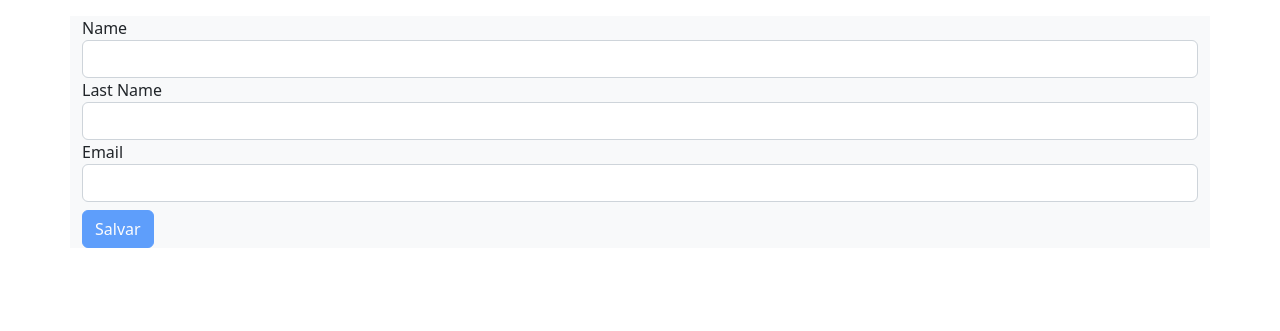
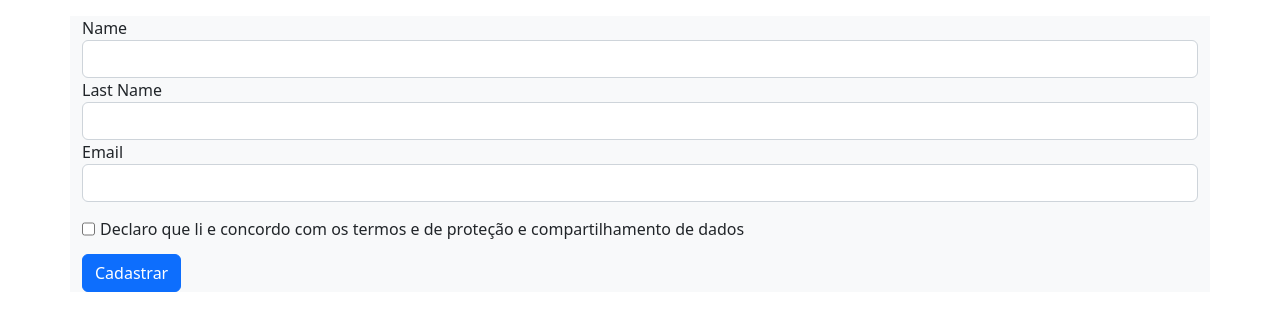
Before and after one commit to devgoncalves98/crud2, a CodeIgniter 4 app: the page made by app/Views/form.php in a window 1280 px wide. Shown: the top 331 px of the page. Run offline with PHP 8.4 and a stand-in for CodeIgniter, Linux system fonts and the light colour scheme; the template is opened without the code that fills it, so the values that code supplies are empty; some libraries are stand-ins or nearby versions.

Commit message:
algo adicionado sobre json

```diff
--- a/app/Views/form.php
+++ b/app/Views/form.php
@@ -8,42 +8,47 @@
   <link href="https://cdn.jsdelivr.net/npm/bootstrap@5.2.3/dist/css/bootstrap.min.css" rel="stylesheet" integrity="sha384-rbsA2VBKQhggwzxH7pPCaAqO46MgnOM80zW1RWuH61DGLwZJEdK2Kadq2F9CUG65" crossorigin="anonymous">
   <script src="https://cdn.jsdelivr.net/npm/bootstrap@5.2.3/dist/js/bootstrap.bundle.min.js" integrity="sha384-kenU1KFdBIe4zVF0s0G1M5b4hcpxyD9F7jL+jjXkk+Q2h455rYXK/7HAuoJl+0I4" crossorigin="anonymous"></script>
   <title>Document</title>
-
   <script>
-    const input = document.querySelector('.form-control');
-    const button = document.querySelector('.btn mt-2 btn-primary')
-    const validateInput = ({target}) => {
-      if (target.value = '') {
-        button.removeAttribute('disabled');
-        return;
-      }else{
+  const button = document.querySelector('button')
+  function validacao(){
         button.setAttribute('disabled', '');
   }
-    }
-
-    input.addEventListener('input', validateInput);
 </script>
 </head>
-
+<style>
+  .checkbox{
+    display: flex;
+    flex-direction: row;
+    margin-top: 10px;
+  }
+  p{
+    margin: 5px;
+  }
+</style>
 <body>
-  <div class="container mt-3  bg-light">
+  <div class="container mt-3  bg-light border-5 border-danger">
     <?php echo form_open('user/store') ?>
       <div class="form-grup">
         <label for="Name">Name</label>
-      <input type="text" value="<?php echo isset($user['Name']) ? $user['Name'] : '' ?>" name="Name" id="Name" class="form-control">
+        <input type="text" value="<?php echo isset($user['Name']) ? $user['Name'] : '' ?>" name="Name" id="Name" class="form-control" required minlength="3">
       </div>
       <div class="form-grup">
         <label for="LastName">Last Name</label>
-      <input type="text" value="<?php echo isset($user['LastName']) ? $user['LastName'] : '' ?>" name="LastName" id="LastName" class="form-control">
+        <input type="text" value="<?php echo isset($user['LastName']) ? $user['LastName'] : '' ?>" name="LastName" id="LastName" class="form-control" required minlength="3">
       </div>
       <div class="form-grup">
         <label for="Email">Email</label>
-      <input type="email" value="<?php echo isset($user['Email']) ? $user['Email'] : '' ?>" name="Email" id="Email" class="form-control">
+        <input type="email" value="<?php echo isset($user['Email']) ? $user['Email'] : '' ?>" name="Email" id="Email" class="form-control" required minlength="3">
       </div>
-    <input type="submit" id="Salvar" value="Salvar" disabled class="btn mt-2 btn-primary">
+      <div class="form-group">
+        <label class="checkbox">
+          <input type="checkbox" onclick="validacao()" >
+          <p>Declaro que li e concordo com os termos e de proteção e compartilhamento de dados</p>
+        </label>
+      </div>
+    <button type="submit" id="salvar" class="btn mt-2 btn-primary">Cadastrar</button>
     <input type="hidden" name="id" value="<?php echo isset($user['id']) ? $user['id'] : '' ?>">
-    <?php echo form_close() ?>
   </div>
 </body>
-
+<script>ini()</script>
 </html>
```
Also changed, not shown: app/Views/js/cadastro.js (added, +17 -0 lines). Lines whose indentation alone changed are shown as unchanged.
